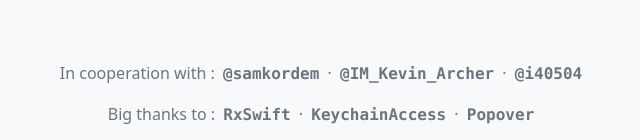
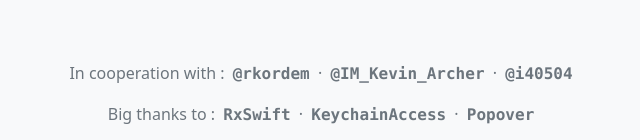
Before and after one commit to 2stable/meow.2stable.com, a plain HTML site: page index.html in a window 1280 px wide. Shown: the part 962-1102 px from the top of the page, 319-959 px from the left. Drawn offline with nearby package versions, Linux system fonts and the light colour scheme.

Commit message:
Update index.html

```diff
--- a/index.html
+++ b/index.html
@@ -67,7 +67,7 @@
         <p class="text-muted text-center">
           In cooperation with
           <span class="pe-1">:</span>
-          <a href="https://twitter.com/samkordem" target="_blank" class="link-secondary"><strong class="font-monospace">@samkordem</strong></a>
+          <a href="https://twitter.com/rkordem" target="_blank" class="link-secondary"><strong class="font-monospace">@rkordem</strong></a>
           <span class="px-1">·</span>
           <a href="https://twitter.com/IM_Kevin_Archer" target="_blank" class="link-secondary"><strong class="font-monospace">@IM_Kevin_Archer</strong></a>
           <span class="px-1">·</span>
```
